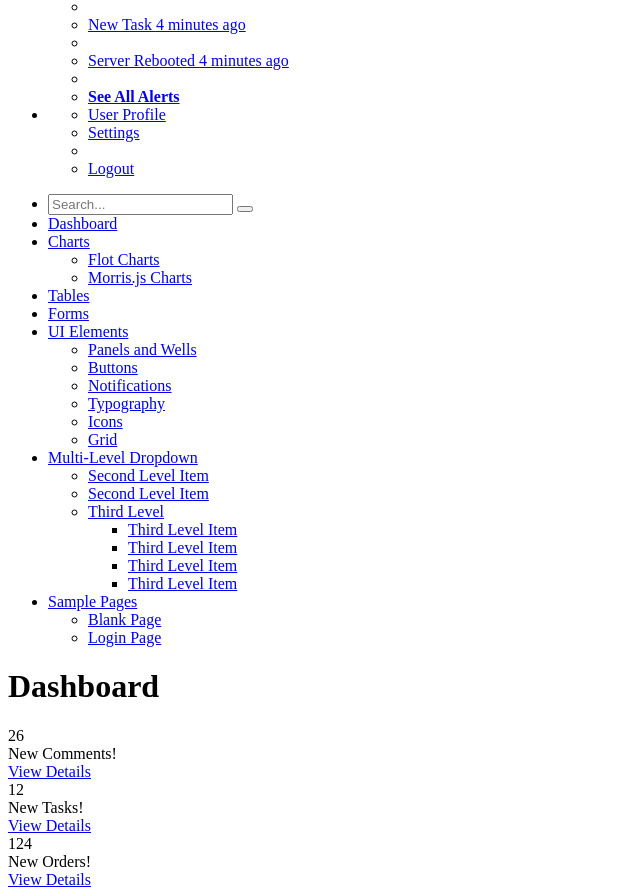
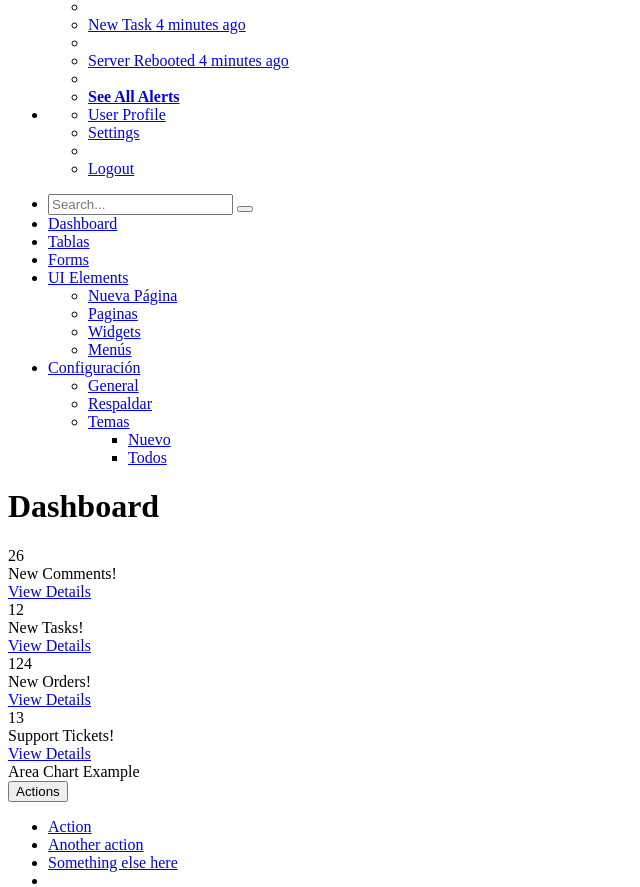
Before and after one commit to MetaWebDesign/CompilerPHP, a Yii app: the page made by src/php/test_dashboard/views/site/dashboard.php in a window 1280 px wide. Shown: the part 679-1566 px from the top of the page, without its empty margins (0-640 px from the left). Run offline with PHP 8.4 and a stand-in for Yii, Linux system fonts and the light colour scheme; the template is opened without the code that fills it, so the values that code supplies are empty; grey boxes labelled with a size stand in for pictures from a placeholder-image service; some libraries are stand-ins or nearby versions.

Commit message:
Dashboard Test

```diff
--- a/src/php/test_dashboard/assets/AppAsset.php
+++ b/src/php/test_dashboard/assets/AppAsset.php
@@ -19,8 +19,9 @@
     public $baseUrl = '@web';
     public $css = [
         'css/site.css',
-		'css/bootstrap.min.css',
-		'css/font-awesome.min.css',
+		//'css/bootstrap.min.css',
+		//'css/font-awesome.min.css',
+		//'css/font-awesome.css',
 		'css/metisMenu.min.css',
 		'css/sb-admin-2.css',
 		'css/timeline.css',
--- a/src/php/test_dashboard/views/site/dashboard.php
+++ b/src/php/test_dashboard/views/site/dashboard.php
@@ -18,14 +18,7 @@
 }
 */
 
-$tablas = DashModel::find()
-    ->indexBy('id')
-    ->all();
 
-foreach($tablas AS $tabla){
-echo $tabla->name;
-//echo $model->otra_cosa;
-}
 
 ?>
 <!DOCTYPE html>
@@ -285,22 +278,25 @@
                             <!-- /input-group -->
                         </li>
                         <li>
-                            <a href="index.html"><i class="fa fa-dashboard fa-fw"></i> Dashboard</a>
+                            <a href="index.php?r=site/dashboard"><i class="fa fa-dashboard fa-fw"></i>Dashboard</a>
                         </li>
                         <li>
-                            <a href="#"><i class="fa fa-bar-chart-o fa-fw"></i> Charts<span class="fa arrow"></span></a>
+                            <a href="#"><i class="fa fa-bar-chart-o fa-fw"></i>Tablas<span class="fa arrow"></span></a>
                             <ul class="nav nav-second-level">
-                                <li>
-                                    <a href="flot.html">Flot Charts</a>
-                                </li>
-                                <li>
-                                    <a href="morris.html">Morris.js Charts</a>
-                                </li>
+<?php
+							$tablas = DashModel::find()
+						    ->indexBy('id')
+    						->all();
+
+							foreach($tablas AS $tabla){
+							    echo "<li>\n
+										<a href='index.php?r=$tabla->name/index'>$tabla->name</a>\n
+ 	                                 </li>\n";
+							}
+
+?>
                             </ul>
                             <!-- /.nav-second-level -->
-                        </li>
-                        <li>
-                            <a href="tables.html"><i class="fa fa-table fa-fw"></i> Tables</a>
                         </li>
                         <li>
                             <a href="forms.html"><i class="fa fa-edit fa-fw"></i> Forms</a>
@@ -309,64 +305,40 @@
                             <a href="#"><i class="fa fa-wrench fa-fw"></i> UI Elements<span class="fa arrow"></span></a>
                             <ul class="nav nav-second-level">
                                 <li>
-                                    <a href="panels-wells.html">Panels and Wells</a>
+                                    <a href="#">Nueva Página</a>
                                 </li>
                                 <li>
-                                    <a href="buttons.html">Buttons</a>
+                                    <a href="#">Paginas</a>
                                 </li>
                                 <li>
-                                    <a href="notifications.html">Notifications</a>
+                                    <a href="#">Widgets</a>
                                 </li>
                                 <li>
-                                    <a href="typography.html">Typography</a>
-                                </li>
-                                <li>
-                                    <a href="icons.html"> Icons</a>
-                                </li>
-                                <li>
-                                    <a href="grid.html">Grid</a>
+                                    <a href="#">Menús</a>
                                 </li>
                             </ul>
                             <!-- /.nav-second-level -->
                         </li>
                         <li>
-                            <a href="#"><i class="fa fa-sitemap fa-fw"></i> Multi-Level Dropdown<span class="fa arrow"></span></a>
+                            <a href="#"><i class="fa fa-sitemap fa-fw"></i> Configuración<span class="fa arrow"></span></a>
                             <ul class="nav nav-second-level">
                                 <li>
-                                    <a href="#">Second Level Item</a>
+                                    <a href="#">General</a>
                                 </li>
                                 <li>
-                                    <a href="#">Second Level Item</a>
+                                    <a href="#">Respaldar</a>
                                 </li>
                                 <li>
-                                    <a href="#">Third Level <span class="fa arrow"></span></a>
+                                    <a href="#">Temas <span class="fa arrow"></span></a>
                                     <ul class="nav nav-third-level">
                                         <li>
-                                            <a href="#">Third Level Item</a>
+                                            <a href="#">Nuevo</a>
                                         </li>
                                         <li>
-                                            <a href="#">Third Level Item</a>
-                                        </li>
-                                        <li>
-                                            <a href="#">Third Level Item</a>
-                                        </li>
-                                        <li>
-                                            <a href="#">Third Level Item</a>
+                                            <a href="#">Todos</a>
                                         </li>
                                     </ul>
                                     <!-- /.nav-third-level -->
-                                </li>
-                            </ul>
-                            <!-- /.nav-second-level -->
-                        </li>
-                        <li>
-                            <a href="#"><i class="fa fa-files-o fa-fw"></i> Sample Pages<span class="fa arrow"></span></a>
-                            <ul class="nav nav-second-level">
-                                <li>
-                                    <a href="blank.html">Blank Page</a>
-                                </li>
-                                <li>
-                                    <a href="login.html">Login Page</a>
                                 </li>
                             </ul>
                             <!-- /.nav-second-level -->
@@ -924,23 +896,6 @@
     </div>
     <!-- /#wrapper -->
 
-    <!-- jQuery -->
-    <script src="../dashboard/bower_components/jquery/dist/jquery.min.js"></script>
-
-    <!-- Bootstrap Core JavaScript -->
-    <script src="../dashboard/bower_components/bootstrap/dist/js/bootstrap.min.js"></script>
-
-    <!-- Metis Menu Plugin JavaScript -->
-    <script src="../dashboard/bower_components/metisMenu/dist/metisMenu.min.js"></script>
-
-    <!-- Morris Charts JavaScript -->
-    <script src="../dashboard/bower_components/raphael/raphael-min.js"></script>
-    <script src="../dashboard/bower_components/morrisjs/morris.min.js"></script>
-    <script src="../dashboard/js/morris-data.js"></script>
-
-    <!-- Custom Theme JavaScript -->
-    <script src="../dashboarddist/js/sb-admin-2.js"></script>
-
 </body>
 
 </html>
```
Also changed, not shown: src/php/test_dashboard/web/css/font-awesome.css (added).
